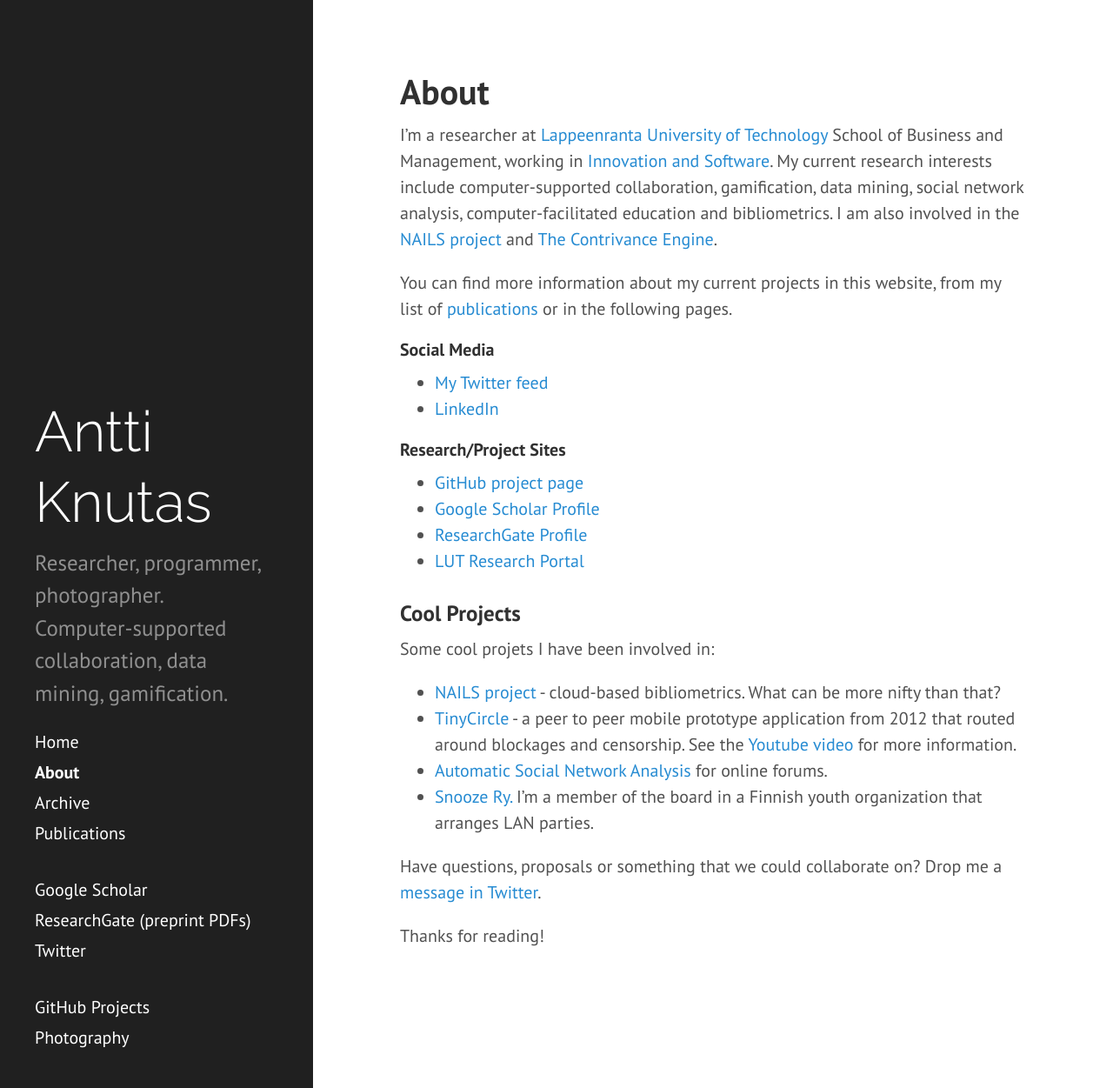
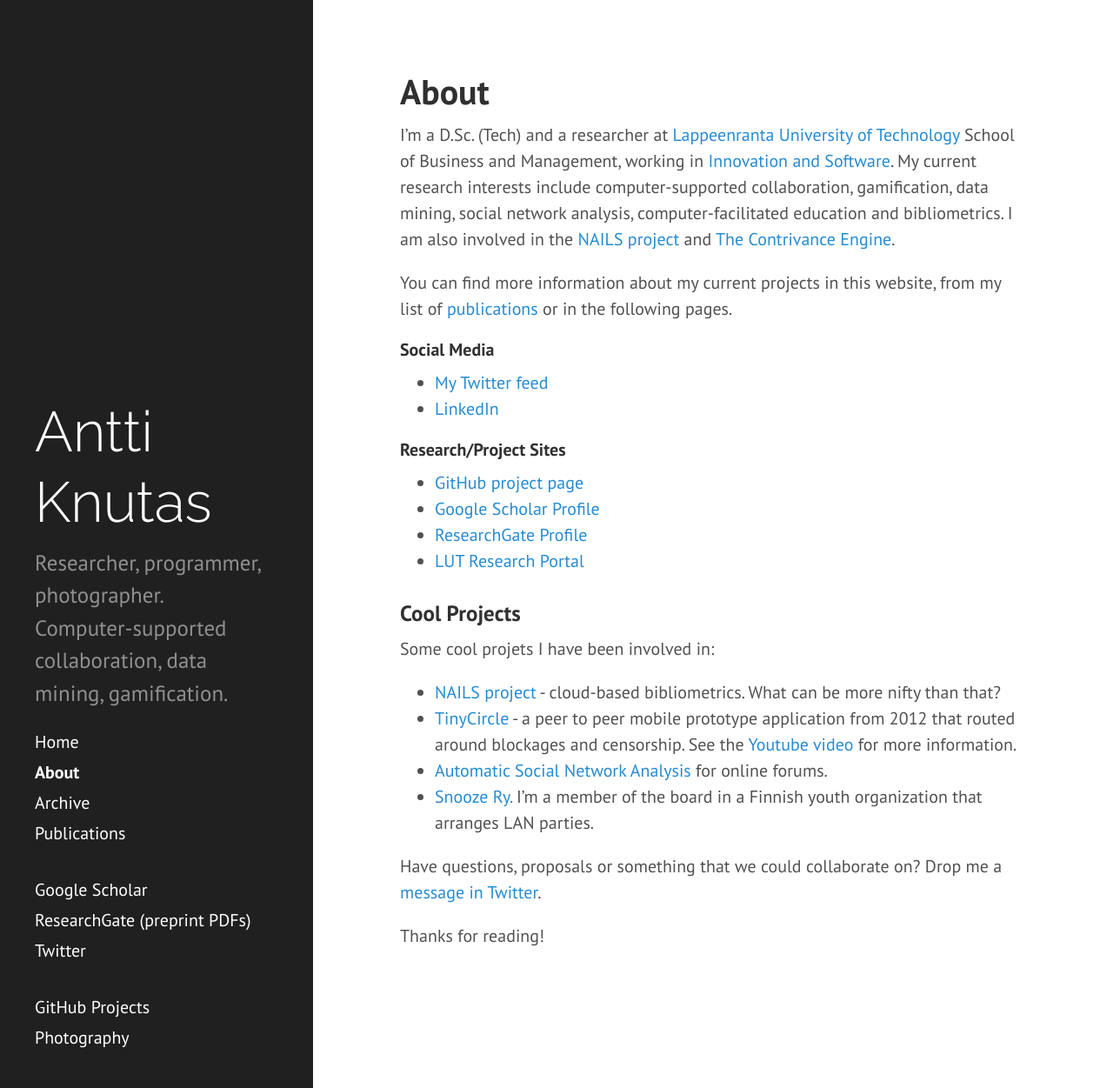
Before and after one commit to aknutas/aknutas.github.io, a Jekyll site: the page built from about.md, in a window 1280 px wide and 1251 px high. Shown: the whole window at 87% size. Built offline with Jekyll 4.4.1, drawn with Linux system fonts in a browser that asks for light colours.

Commit message:
Updated about page

```diff
--- a/about.md
+++ b/about.md
@@ -3,7 +3,7 @@ layout: page
 title: About
 ---
 
-I'm a researcher at [Lappeenranta University of Technology](http://www.lut.fi) School of Business and Management, working in [Innovation and Software](http://www.lut.fi/web/en/school-of-business-and-management/research/innovation-and-software). My current research interests include computer-supported collaboration, gamification, data mining, social network analysis, computer-facilitated education and bibliometrics. I am also involved in the [NAILS project](http://nailsproject.net) and [The Contrivance Engine](http://www.tce.fi).
+I'm a D.Sc. (Tech) and a researcher at [Lappeenranta University of Technology](http://www.lut.fi) School of Business and Management, working in [Innovation and Software](http://www.lut.fi/web/en/school-of-business-and-management/research/innovation-and-software). My current research interests include computer-supported collaboration, gamification, data mining, social network analysis, computer-facilitated education and bibliometrics. I am also involved in the [NAILS project](http://nailsproject.net) and [The Contrivance Engine](http://www.tce.fi).
 
 You can find more information about my current projects in this website, from my list of [publications](/publications/) or in the following pages.
 
```
